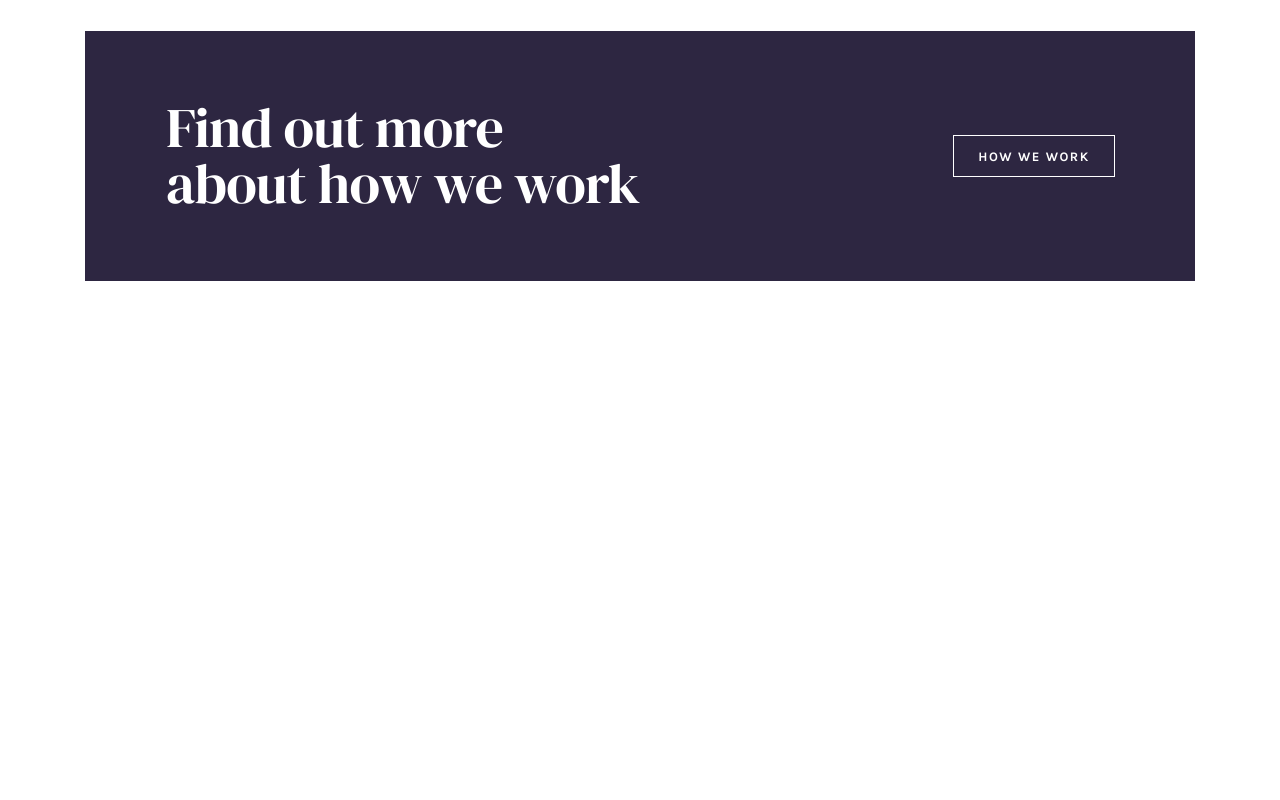
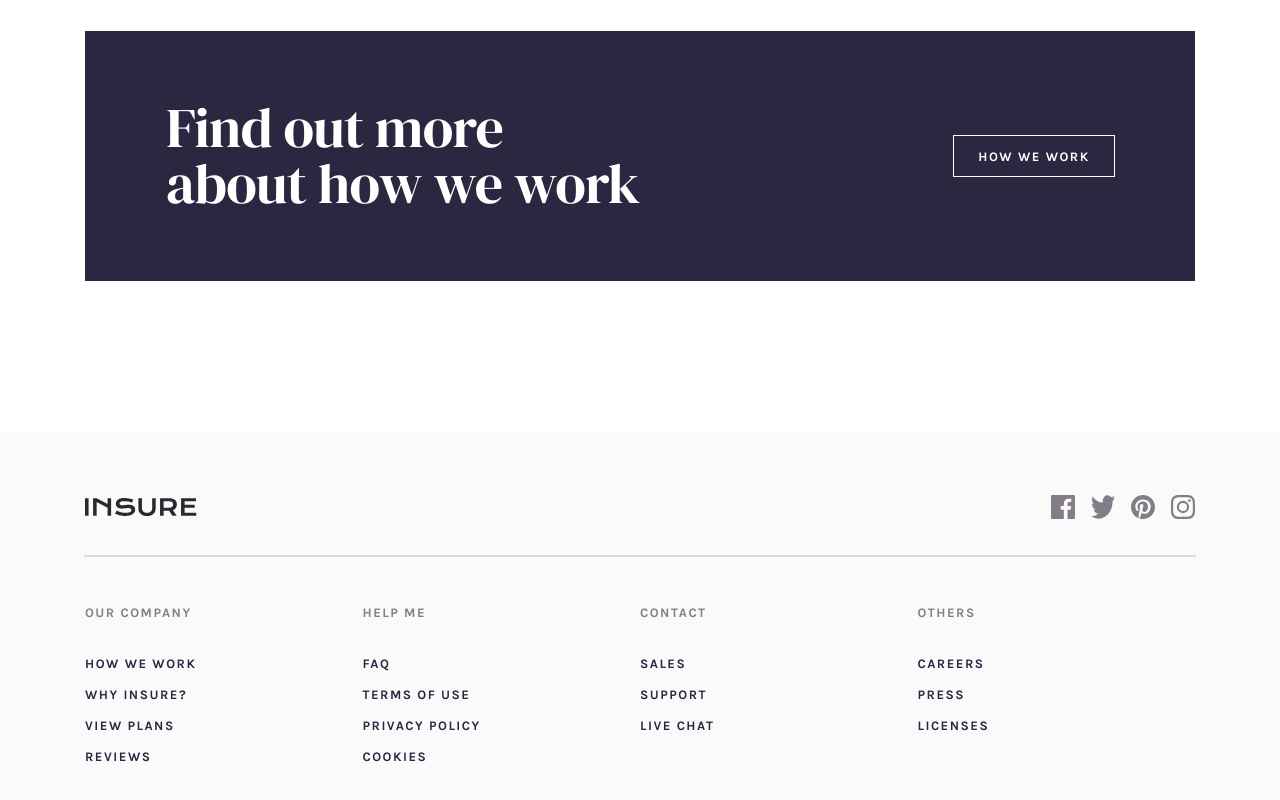
Before and after one commit to nablanco/insure-landing-page, a React (Create React App) app: page / in a window 1280 px wide. Shown: the part 1587-2387 px from the top of the page. Before the commit the page ends 1868 px from the top, so only its background shows below. Built offline with nearby package versions, Linux system fonts and the light colour scheme.

Commit message:
Add footer

```diff
--- a/src/components/content/footer.js
+++ b/src/components/content/footer.js
@@ -1,10 +1,172 @@
 import React from "react";
 import styled from "styled-components";
+import logoImage from "../../assets/logo.svg";
+import iconFacebook from "../../assets/icon-facebook.svg";
+import iconTwitter from "../../assets/icon-twitter.svg";
+import iconPinterest from "../../assets/icon-pinterest.svg";
+import iconInstagram from "../../assets/icon-instagram.svg";
 
-const StyledFooter = styled.div``;
+import footerOptions from "./footeroptions";
+
+const StyledFooter = styled.div`
+  width: 100%;
+  margin-top: 150px;
+  background-color: #fafafa;
+  display: flex;
+  flex-flow: column nowrap;
+  align-items: center;
+
+  @media screen and (max-width: 1200px) {
+    margin-top: 140px;
+  }
+`;
+const Top = styled.div`
+  width: 1110px;
+  margin-top: 64px;
+  display: flex;
+  flex-flow: row nowrap;
+  justify-content: space-between;
+  align-items: center;
+
+  @media screen and (max-width: 1200px) {
+    width: 375px;
+    margin-top: 88px;
+    flex-flow: column nowrap;
+  }
+`;
+const Logo = styled.img``;
+const SocialMediaContainer = styled.div`
+  width: 144px;
+  display: flex;
+  flex-flow: row nowrap;
+  justify-content: space-between;
+
+  @media screen and (max-width: 1200px) {
+    margin-top: 32px;
+  }
+`;
+const FacebookButton = styled.img`
+  :hover {
+    filter: invert(12%) sepia(10%) saturate(1023%) hue-rotate(227deg)
+      brightness(89%) contrast(86%);
+    cursor: pointer;
+  }
+`;
+const TwitterButton = styled.img`
+  :hover {
+    filter: invert(12%) sepia(10%) saturate(1023%) hue-rotate(227deg)
+      brightness(89%) contrast(86%);
+    cursor: pointer;
+  }
+`;
+const PinterestButton = styled.img`
+  :hover {
+    filter: invert(12%) sepia(10%) saturate(1023%) hue-rotate(227deg)
+      brightness(89%) contrast(86%);
+    cursor: pointer;
+  }
+`;
+const InstagramButton = styled.img`
+  :hover {
+    filter: invert(12%) sepia(10%) saturate(1023%) hue-rotate(227deg)
+      brightness(89%) contrast(86%);
+    cursor: pointer;
+  }
+`;
+const DividerLine = styled.div`
+  width: 1110px;
+  margin-top: 36px;
+  border: 1px solid #dadada;
+
+  @media screen and (max-width: 1200px) {
+    width: 327px;
+    margin-top: 40px;
+  }
+`;
+const Bottom = styled.div`
+  width: 1110px;
+  margin-top: 48px;
+  margin-bottom: 64px;
+  display: flex;
+  flex-flow: row nowrap;
+
+  @media screen and (max-width: 1200px) {
+    width: 327px;
+    margin-top: 0px;
+    text-align: center;
+    flex-flow: column nowrap;
+    align-items: center;
+  }
+`;
+const OptionGroup = styled.div`
+  width: 255px;
+  margin-right: 30px;
+  display: flex;
+  flex-flow: column nowrap;
+
+  @media screen and (max-width: 1200px) {
+    width: 327px;
+    margin-top: 40px;
+    margin-right: 0px;
+  }
+`;
+const OptionTitle = styled.div`
+  color: #837d88;
+  font-family: "Karla";
+  font-style: normal;
+  font-weight: 700;
+  font-size: 13px;
+  line-height: 15px;
+  letter-spacing: 1.5px;
+`;
+const OptionList = styled.div`
+  margin-top: 20px;
+`;
+const Option = styled.div`
+  margin-top: 16px;
+  color: #2d2641;
+  font-family: "Karla";
+  font-style: normal;
+  font-weight: 700;
+  font-size: 13px;
+  line-height: 15px;
+  letter-spacing: 1.5px;
+
+  :hover {
+    cursor: pointer;
+    text-decoration: underline;
+  }
+`;
 
 const Footer = () => {
-  return <StyledFooter></StyledFooter>;
+  return (
+    <StyledFooter>
+      <Top>
+        <Logo src={logoImage} />
+        <SocialMediaContainer>
+          <FacebookButton src={iconFacebook} />
+          <TwitterButton src={iconTwitter} />
+          <PinterestButton src={iconPinterest} />
+          <InstagramButton src={iconInstagram} />
+        </SocialMediaContainer>
+      </Top>
+      <DividerLine />
+      <Bottom>
+        {footerOptions.map((optionGroup) => {
+          return (
+            <OptionGroup key={optionGroup.key}>
+              <OptionTitle>{optionGroup.title}</OptionTitle>
+              <OptionList>
+                {optionGroup.options.map((option) => {
+                  return <Option key={option}>{option}</Option>;
+                })}
+              </OptionList>
+            </OptionGroup>
+          );
+        })}
+      </Bottom>
+    </StyledFooter>
+  );
 };
 
 export default Footer;
--- /dev/null
+++ b/src/components/content/footeroptions.js
@@ -0,0 +1,24 @@
+const footerOptions = [
+  {
+    id: 1,
+    title: "OUR COMPANY",
+    options: ["HOW WE WORK", "WHY INSURE?", "VIEW PLANS", "REVIEWS"],
+  },
+  {
+    id: 2,
+    title: "HELP ME",
+    options: ["FAQ", "TERMS OF USE", "PRIVACY POLICY", "COOKIES"],
+  },
+  {
+    id: 3,
+    title: "CONTACT",
+    options: ["SALES", "SUPPORT", "LIVE CHAT"],
+  },
+  {
+    id: 4,
+    title: "OTHERS",
+    options: ["CAREERS", "PRESS", "LICENSES"],
+  },
+];
+
+export default footerOptions;
```
